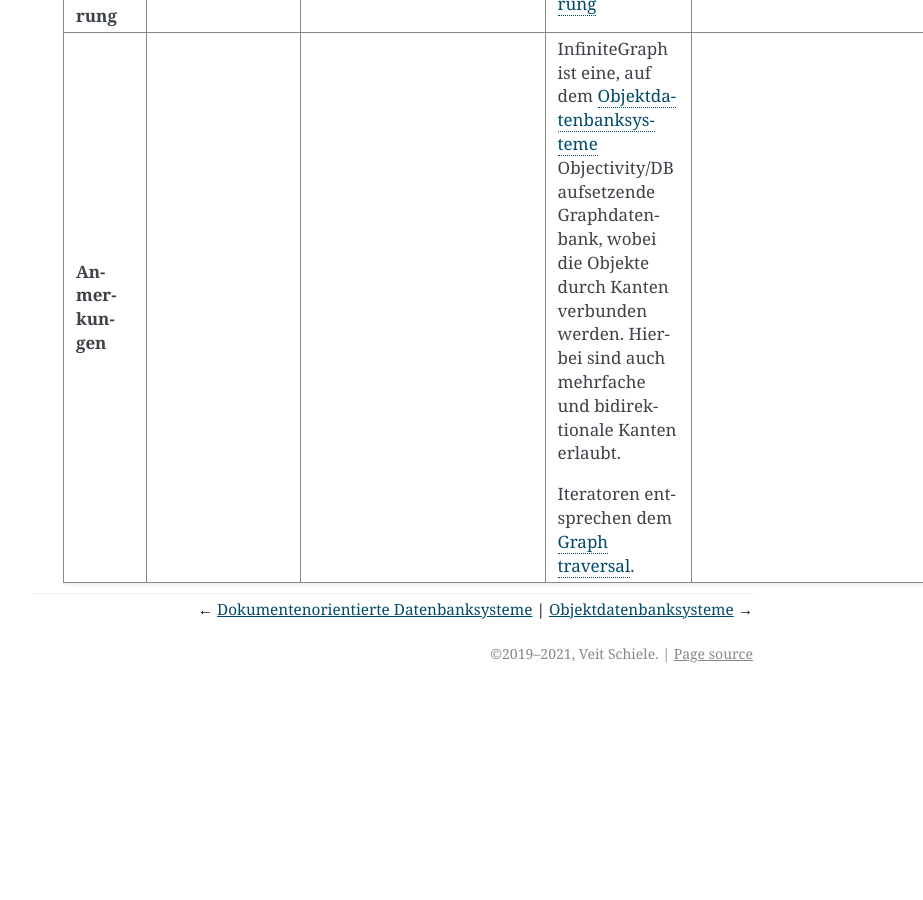
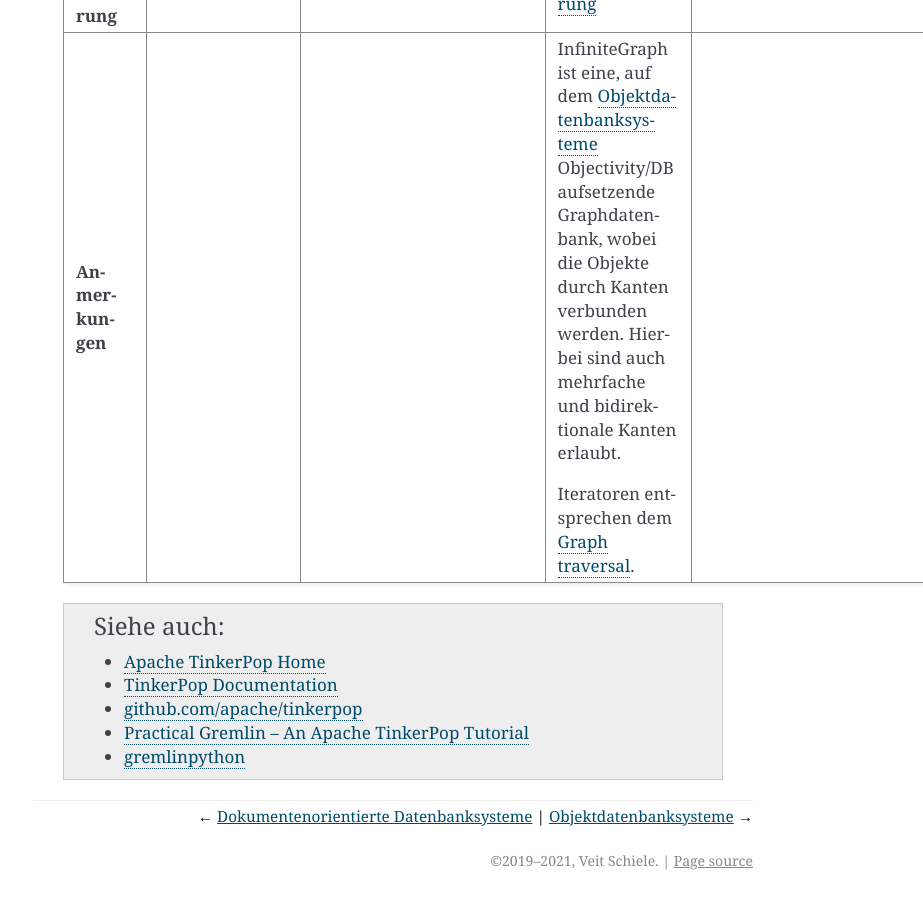
Before and after one commit to veit/jupyter-tutorial-de, a Sphinx documentation site: the page built from docs/data/nosql/graph-db.rst, in a window 1280 px wide and 900 px high, scrolled down 2157 px. Shown: the whole window, without its empty margins (357-1280 px from the left). Built offline with Sphinx 7.4.7, drawn with Linux system fonts in a browser that asks for light colours; pages that are not in the unit, such as notebooks, are missing from menus; before the commit the page ends 2850 px from its top, so only the background shows below that.

Commit message:
Add links to TinkerPop

```diff
--- a/docs/data/nosql/graph-db.rst
+++ b/docs/data/nosql/graph-db.rst
@@ -96,6 +96,14 @@
 |                        |                                |                                | :term:`Graph traversal`.       |                                |
 +------------------------+--------------------------------+--------------------------------+--------------------------------+--------------------------------+
 
+.. seealso::
+   * `Apache TinkerPop Home <https://tinkerpop.apache.org/>`_
+   * `TinkerPop Documentation <https://tinkerpop.apache.org/docs/current/>`_
+   * `github.com/apache/tinkerpop <https://github.com/apache/tinkerpop>`_
+   * `Practical Gremlin – An Apache TinkerPop Tutorial
+     <https://kelvinlawrence.net/book/Gremlin-Graph-Guide.html>`_
+   * `gremlinpython <https://pypi.org/project/gremlinpython/>`_
+
 .. _`Neo4j`: https://neo4j.com
 .. _`OrientDB`: https://orientdb.org/
 .. _`InfiniteGraph`: https://www.objectivity.com/products/infinitegraph
```
